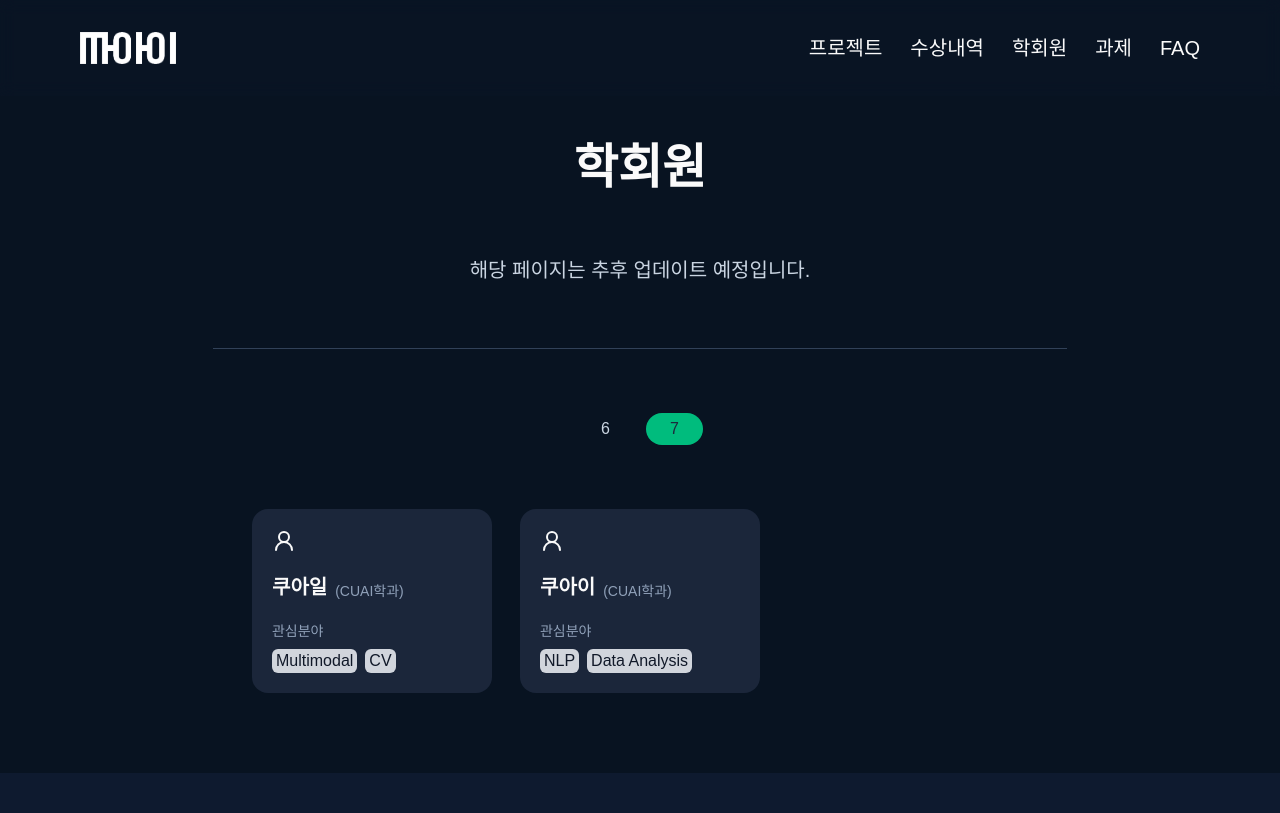
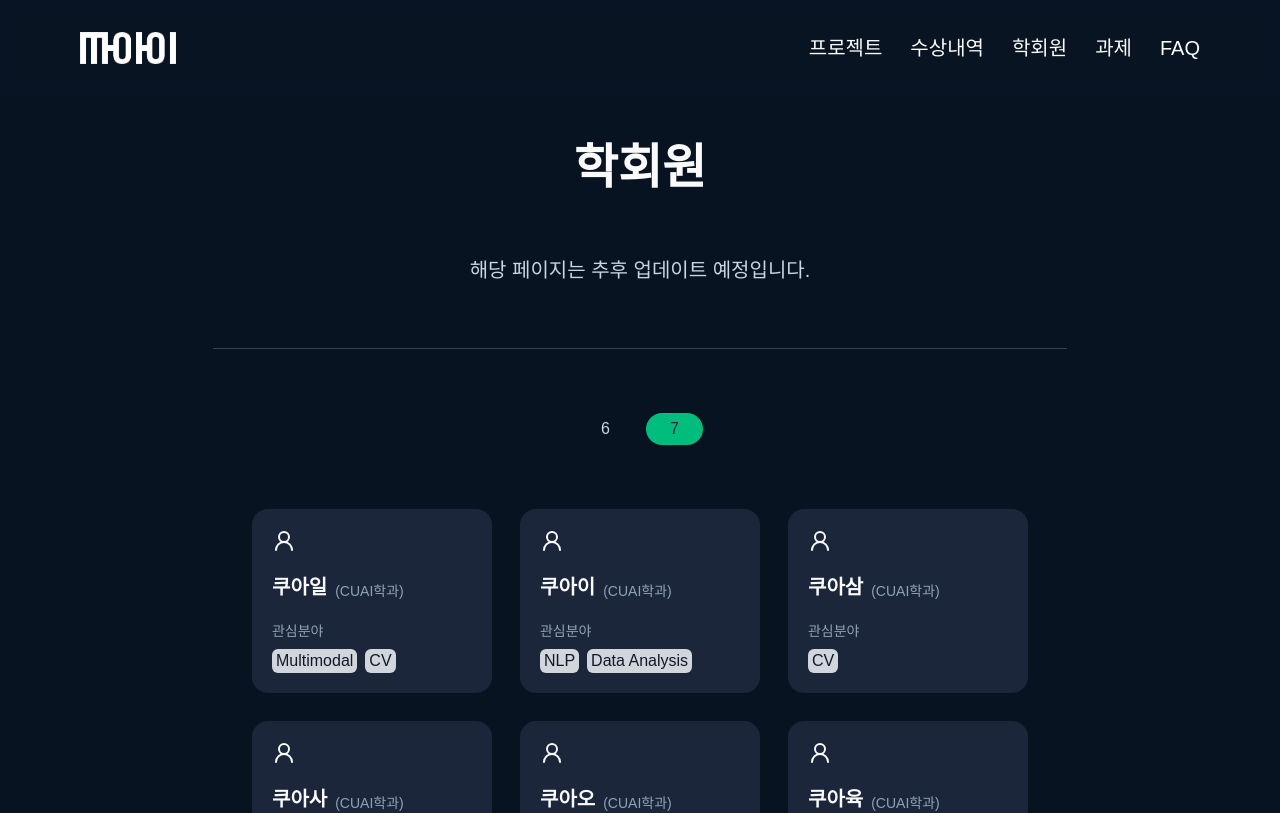
Before and after one commit to CUAI-CAU/CUAI_Webpage, a Next.js app in the folder frontend/: page /members in a window 1280 px wide. Shown: the top 813 px of the page. Built offline with nearby package versions, Linux system fonts and the light colour scheme.

Commit message:
frontend/feat: 학회원 페이지 카드 배치 UI 수정

```diff
--- a/frontend/src/app/members/page.tsx
+++ b/frontend/src/app/members/page.tsx
@@ -16,6 +16,14 @@ const TEMP_MEMBERS_BY_GENERATION = [
         members: [
             { id: 1, name: '쿠아일', major: 'CUAI학과', interest: ['Multimodal', 'CV'] },
             { id: 2, name: '쿠아이', major: 'CUAI학과', interest: ['NLP', 'Data Analysis'] },
+            { id: 3, name: '쿠아삼', major: 'CUAI학과', interest: ['CV'] },
+            { id: 4, name: '쿠아사', major: 'CUAI학과', interest: ['NLP', 'Data Analysis'] },
+            { id: 5, name: '쿠아오', major: 'CUAI학과', interest: ['Multimodal', 'CV'] },
+            { id: 6, name: '쿠아육', major: 'CUAI학과', interest: ['Data Analysis'] },
+            { id: 7, name: '쿠아칠', major: 'CUAI학과', interest: ['Multimodal'] },
+            { id: 8, name: '쿠아팔', major: 'CUAI학과', interest: ['NLP'] },
+            { id: 9, name: '쿠아구', major: 'CUAI학과', interest: ['Multimodal', 'CV'] },
+            { id: 10, name: '쿠아십', major: 'CUAI학과', interest: ['NLP', 'Data Analysis'] },
         ],
     },
 ]
@@ -26,7 +34,7 @@ export default function MembersPage() {
 
     return (
         <FadeInOnMount className="flex justify-center items-center">
-            <TitledSection title="학회원" className="w-11/12 md:w-3/4 xl:w-2/3 2xl:w-1/2">
+            <TitledSection title="학회원" className="w-11/12 md:w-3/4 xl:w-2/3">
                 <div className="text-md md:text-xl text-slate-300 text-center max-w-xs md:max-w-sm">
                     해당 페이지는 추후 업데이트 예정입니다.
                 </div>
@@ -50,7 +58,7 @@ export default function MembersPage() {
                     ))}
                 </div>
 
-                <div className="grid grid-cols-1 md:grid-cols-2 lg:grid-cols-3 gap-7 place-items-center">
+                <div className="grid grid-cols-1 md:grid-cols-2 lg:grid-cols-3 2xl:grid-cols-4 gap-7 place-items-center">
                     {TEMP_MEMBERS_BY_GENERATION.find(
                         (section) => section.generation === selectedGeneration
                     )?.members.map((member) => (
```
